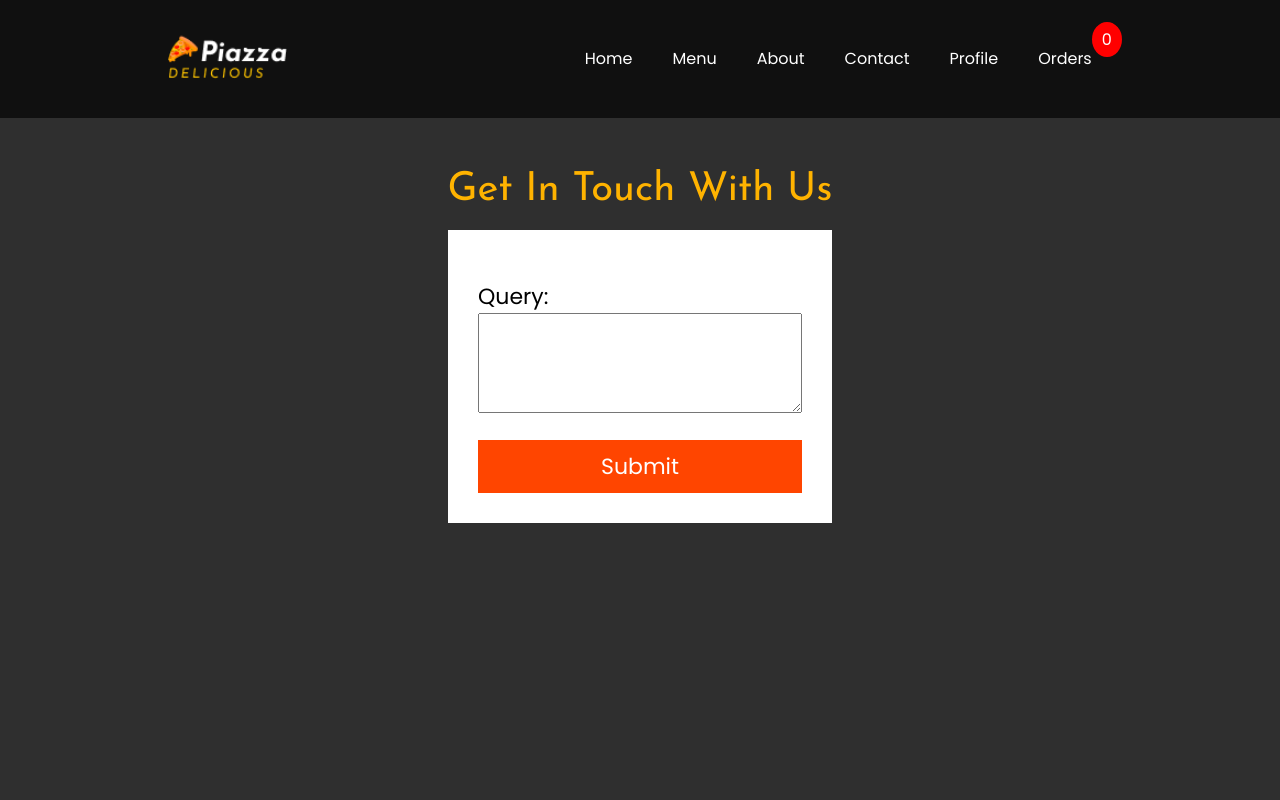
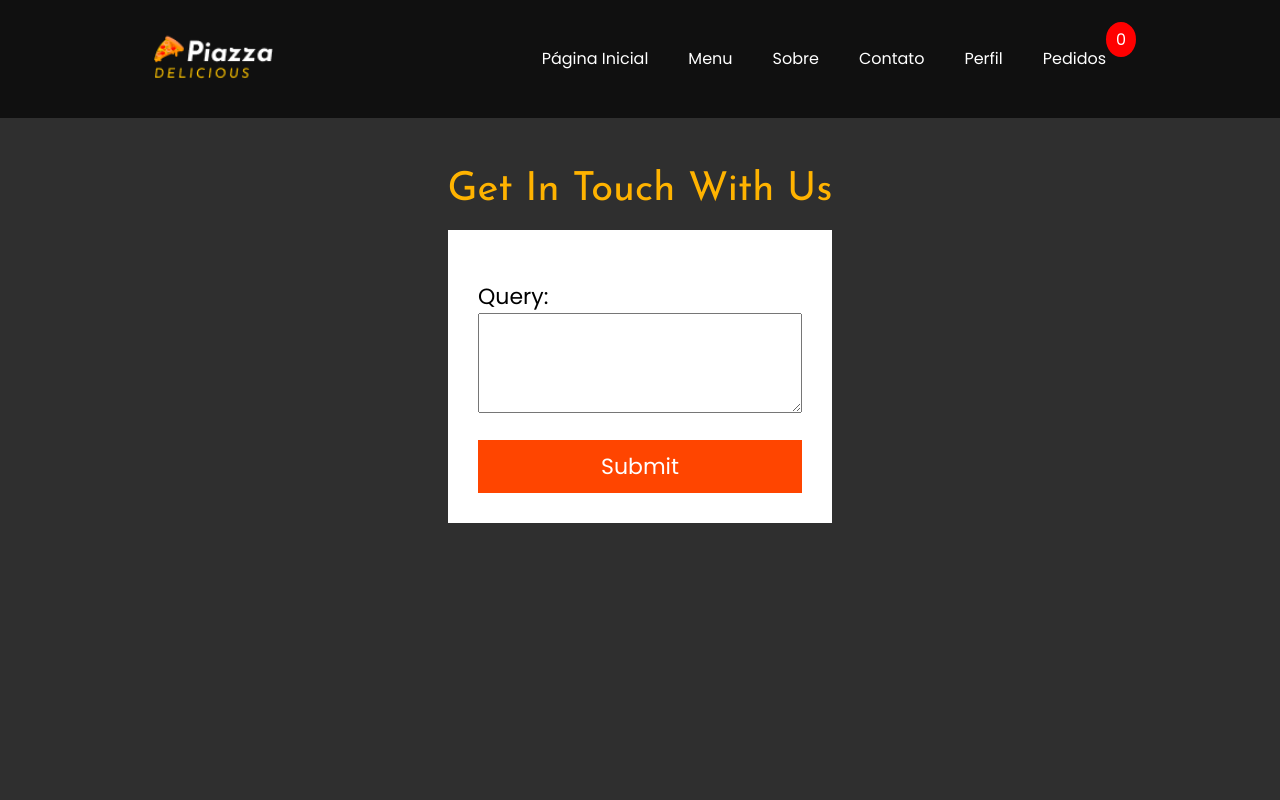
Before and after one commit to heitor-exe/TrabalhoPizzaria, a Django app: page /contact/ in a window 1280 px wide. Run offline with Django 3.2, Linux system fonts and the light colour scheme; a user stored in the database is signed in; some web fonts are replaced.

Commit message:
Update base.html

```diff
--- a/templates/base.html
+++ b/templates/base.html
@@ -11,7 +11,7 @@
     <link rel="stylesheet" href="https://use.fontawesome.com/releases/v5.15.4/css/all.css" integrity="sha384-DyZ88mC6Up2uqS4h/KRgHuoeGwBcD4Ng9SiP4dIRy0EXTlnuz47vAwmeGwVChigm" crossorigin="anonymous">
     <link rel="stylesheet" href="{% static './css/index.css' %}">
 
-    <title>{% block title %}{% endblock title %} - Pizza Corner</title>
+    <title>{% block title %}{% endblock title %} - Canto da Pizza</title>
 
 </head>
 <body>
@@ -33,12 +33,12 @@
             </div>
             <nav id="navbar">
                 <ul>
-                    <li><a href="/" class="nav__link {% block active1 %}{% endblock active1 %}">home</a></li>
+                    <li><a href="/" class="nav__link {% block active1 %}{% endblock active1 %}">página inicial</a></li>
                     <li><a href="/menu/" class="nav__link {% block active2 %}{% endblock active2 %}">menu</a></li>
-                    <li><a href="/">about</a></li>
-                    <li><a href="/contact/" {% block active4 %}{% endblock active4 %}>contact</a></li>
+                    <li><a href="/">sobre</a></li>
+                    <li><a href="/contact/" {% block active4 %}{% endblock active4 %}>contato</a></li>
                     {% if user.is_authenticated %}
-                        <li><a href="/profile/">Profile</a></li>
+                        <li><a href="/profile/">Perfil</a></li>
                         {% comment %} <form action="/accounts/logout/" method="POST">
                         {% csrf_token %}
                             <button type="submit">Logout</button>
@@ -47,7 +47,7 @@
                         <li><a href="/log_in/">Login</a></li>
                     {% endif %}
 
-                    <li><a href="/orders/" class="order__link nav__link {% block active3 %}{% endblock active3 %}">Orders
+                    <li><a href="/orders/" class="order__link nav__link {% block active3 %}{% endblock active3 %}">Pedidos
                         {% if totalOrders %}
                             <span class="order__num">
                                 {{totalOrders}}
```
